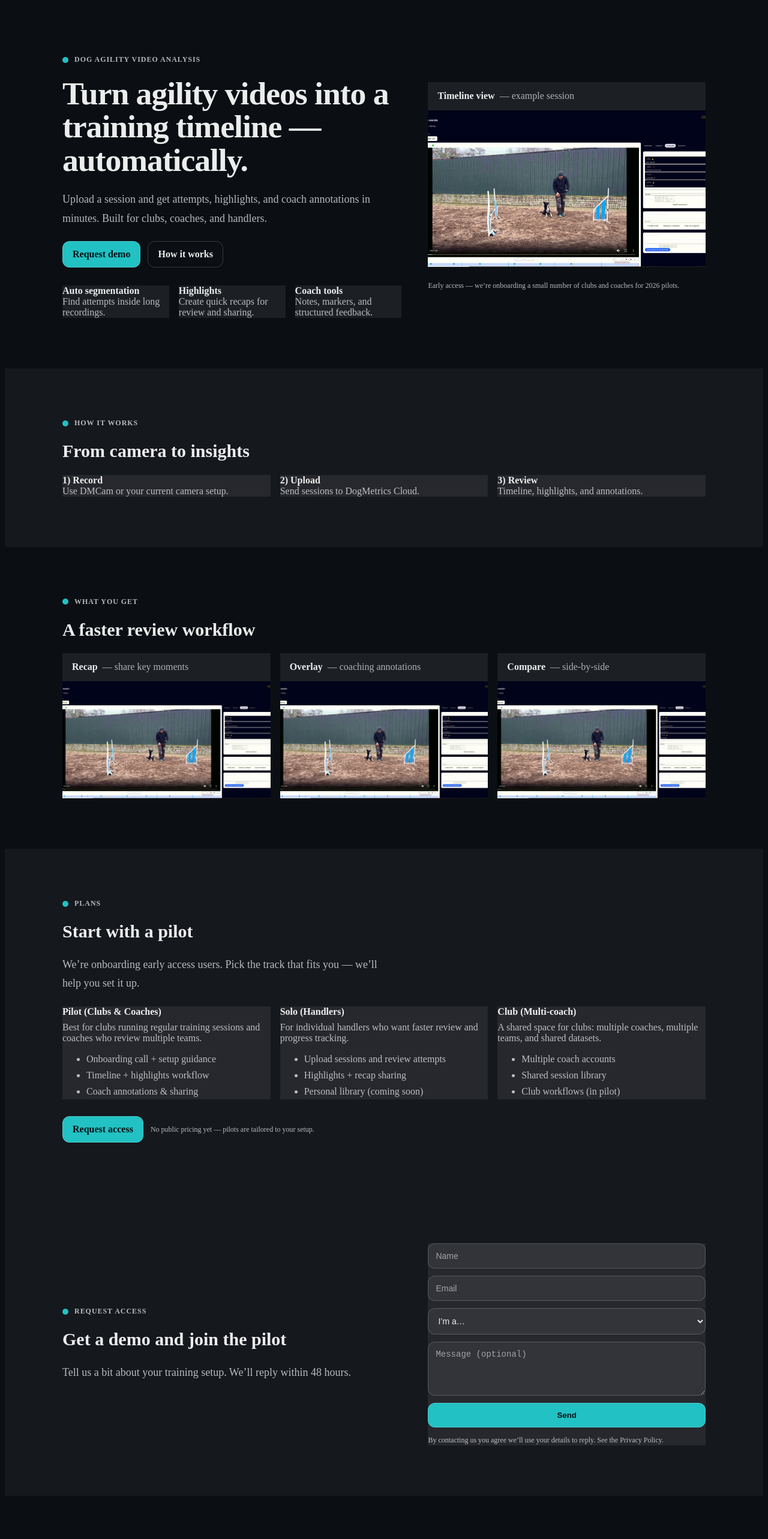
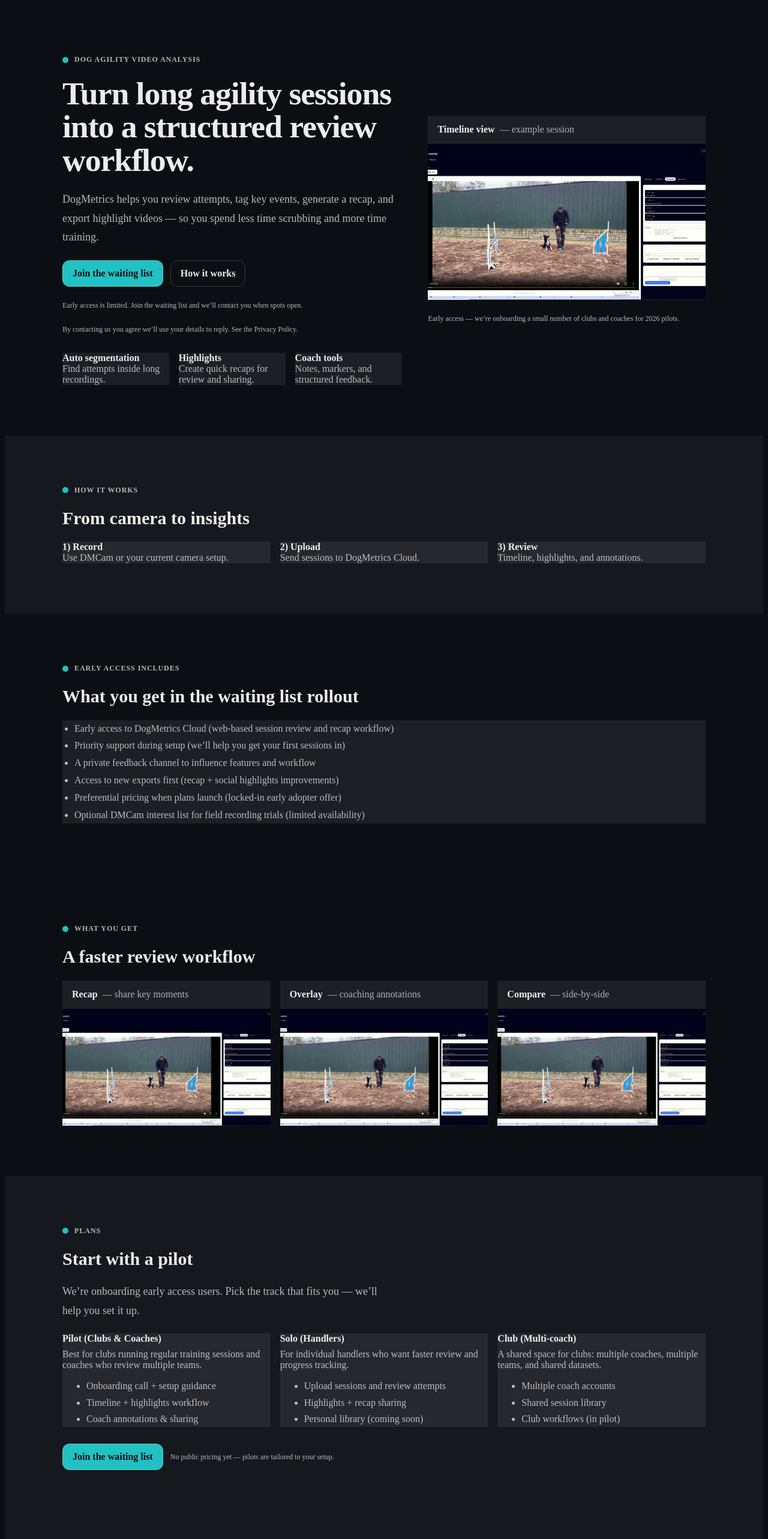
Before and after one commit to davidmarthin/dogmetrics_landing, a React (Vite) app: page / in a window 1280 px wide. Shown: the top 2566 px of the page at 60% size. Built offline with nearby package versions, Linux system fonts and the light colour scheme.

Commit message:
Update landing CTA to waiting list and add early access section

```diff
--- a/src/App.tsx
+++ b/src/App.tsx
@@ -1,4 +1,21 @@
 import { useEffect, useState } from "react";
+
+const waitingListSubject = encodeURIComponent("DogMetrics — Waiting list");
+const waitingListBody = encodeURIComponent(`Hi DogMetrics team,
+
+I’d like to join the waiting list.
+
+Name:
+Role (handler / coach / club):
+Club (optional):
+Country / city:
+Typical session length:
+Use case (training / competition / both):
+Interested in DMCam? (yes/no):
+Anything else we should know:
+
+Thanks!`);
+const waitingListHref = `mailto:demo@dog-metrics.com?subject=${waitingListSubject}&body=${waitingListBody}`;
 
 export default function App() {
   const [lightboxSrc, setLightboxSrc] = useState<string | null>(null);
@@ -11,22 +28,27 @@
     return () => window.removeEventListener("keydown", onKeyDown);
   }, [lightboxSrc]);
 
-
   return (
     <div>
       <header className="section">
         <div className="container grid2">
           <div className="stack">
             <div className="kicker">Dog agility video analysis</div>
-            <h1 className="h1">Turn agility videos into a training timeline — automatically.</h1>
+            <h1 className="h1">Turn long agility sessions into a structured review workflow.</h1>
             <p className="lead">
-              Upload a session and get attempts, highlights, and coach annotations in minutes.
-              Built for clubs, coaches, and handlers.
+              DogMetrics helps you review attempts, tag key events, generate a recap, and export
+              highlight videos — so you spend less time scrubbing and more time training.
             </p>
 
             <div className="btnRow">
-              <a className="btn btnPrimary" href="#request-demo">Request demo</a>
+              <a className="btn btnPrimary" href={waitingListHref}>Join the waiting list</a>
               <a className="btn s" href="#how-it-works">How it works</a>
+            </div>
+            <div className="small">
+              Early access is limited. Join the waiting list and we’ll contact you when spots open.
+            </div>
+            <div className="small">
+              By contacting us you agree we’ll use your details to reply. See the Privacy Policy.
             </div>
 
             <div className="cardGrid" style={{ marginTop: 8 }}>
@@ -67,6 +89,24 @@
             <div className="card"><b>1) Record</b><br />Use DMCam or your current camera setup.</div>
             <div className="card"><b>2) Upload</b><br />Send sessions to DogMetrics Cloud.</div>
             <div className="card"><b>3) Review</b><br />Timeline, highlights, and annotations.</div>
+          </div>
+        </div>
+      </section>
+
+      <section className="section">
+        <div className="container stack">
+          <div className="kicker">Early access includes</div>
+          <h2 className="h2">What you get in the waiting list rollout</h2>
+
+          <div className="card">
+            <ul style={{ margin: 0, paddingLeft: 20, color: "var(--muted)", lineHeight: 1.8 }}>
+              <li>Early access to DogMetrics Cloud (web-based session review and recap workflow)</li>
+              <li>Priority support during setup (we’ll help you get your first sessions in)</li>
+              <li>A private feedback channel to influence features and workflow</li>
+              <li>Access to new exports first (recap + social highlights improvements)</li>
+              <li>Preferential pricing when plans launch (locked-in early adopter offer)</li>
+              <li>Optional DMCam interest list for field recording trials (limited availability)</li>
+            </ul>
           </div>
         </div>
       </section>
@@ -160,7 +200,7 @@
           </div>
 
           <div className="btnRow" style={{ marginTop: 6 }}>
-            <a className="btn btnPrimary" href="#request-demo">Request access</a>
+            <a className="btn btnPrimary" href={waitingListHref}>Join the waiting list</a>
             <span className="small">No public pricing yet — pilots are tailored to your setup.</span>
           </div>
         </div>
@@ -169,46 +209,20 @@
       <section id="request-demo" className="sectionAlt">
         <div className="container grid2">
           <div className="stack">
-            <div className="kicker">Request access</div>
-            <h2 className="h2">Get a demo and join the pilot</h2>
+            <div className="kicker">Waiting list</div>
+            <h2 className="h2">Join the waiting list</h2>
             <p className="lead">
-              Tell us a bit about your training setup. We’ll reply within 48 hours.
+              Tell us about your sessions and goals — we’ll contact you when spots open.
             </p>
-          </div>
-
-          <div className="card">
-            <form
-              onSubmit={(e) => {
-                e.preventDefault();
-                const fd = new FormData(e.currentTarget as HTMLFormElement);
-                const name = String(fd.get("name") || "");
-                const email = String(fd.get("email") || "");
-                const role = String(fd.get("role") || "");
-                const msg = String(fd.get("message") || "");
-                const subject = encodeURIComponent("DogMetrics — Demo request");
-                const body = encodeURIComponent(
-                  `Name: ${name}\nEmail: ${email}\nRole: ${role}\n\nMessage:\n${msg}`
-                );
-                window.location.href = `mailto:demo@dog-metrics.com?subject=${subject}&body=${body}`;
-              }}
-            >
-              <div className="stack" style={{ gap: 12 }}>
-                <input className="formInput" name="name" placeholder="Name" required />
-                <input className="formInput" name="email" placeholder="Email" type="email" required />
-                <select className="formInput" name="role" required defaultValue="">
-                  <option value="" disabled>I’m a…</option>
-                  <option>Coach</option>
-                  <option>Club</option>
-                  <option>Handler</option>
-                  <option>Other</option>
-                </select>
-                <textarea className="formInput" name="message" placeholder="Message (optional)" rows={4} />
-                <button className="btn btnPrimary" type="submit">Send</button>
-                <div className="small">
-                  By contacting us you agree we’ll use your details to reply. See the Privacy Policy.
-                </div>
-              </div>
-            </form>
+            <div className="btnRow">
+              <a className="btn btnPrimary" href={waitingListHref}>Join the waiting list</a>
+            </div>
+            <div className="small">
+              Early access is limited. Join the waiting list and we’ll contact you when spots open.
+            </div>
+            <div className="small">
+              By contacting us you agree we’ll use your details to reply. See the Privacy Policy.
+            </div>
           </div>
         </div>
       </section>
@@ -239,7 +253,7 @@
           <div className="small">© {new Date().getFullYear()} DogMetrics</div>
             <div className="footerLinks">
               <a href="/privacy.html">Privacy Policy</a>
-              <a href="#request-demo">Request demo</a>
+              <a href={waitingListHref}>Join the waiting list</a>
             </div>
         </div>
       </footer>
--- a/src/styles.css
+++ b/src/styles.css
@@ -132,7 +132,7 @@
   gap: 16px;
   flex-wrap: wrap;
   align-items: center;
-  color: rgba(0,0,0,0.75);
+  color: var(--muted);
   font-size: 14px;
 }
 .footerLinks { display:flex; gap: 14px; flex-wrap: wrap; }
```
